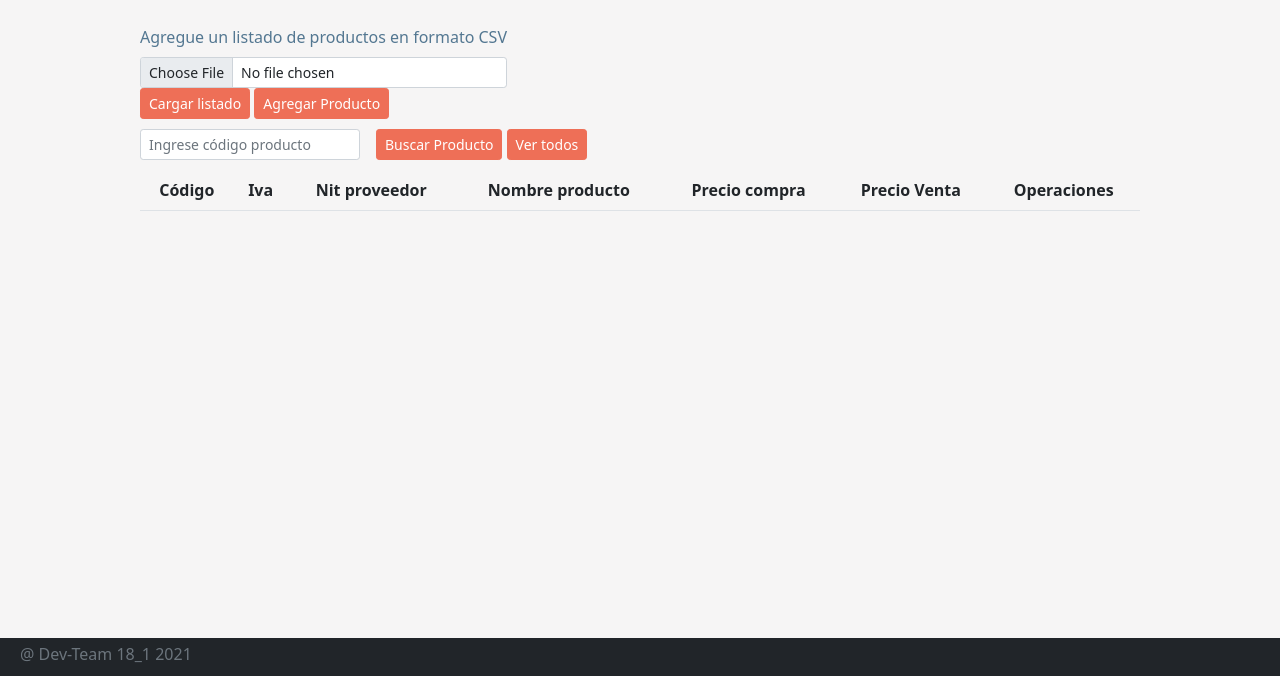
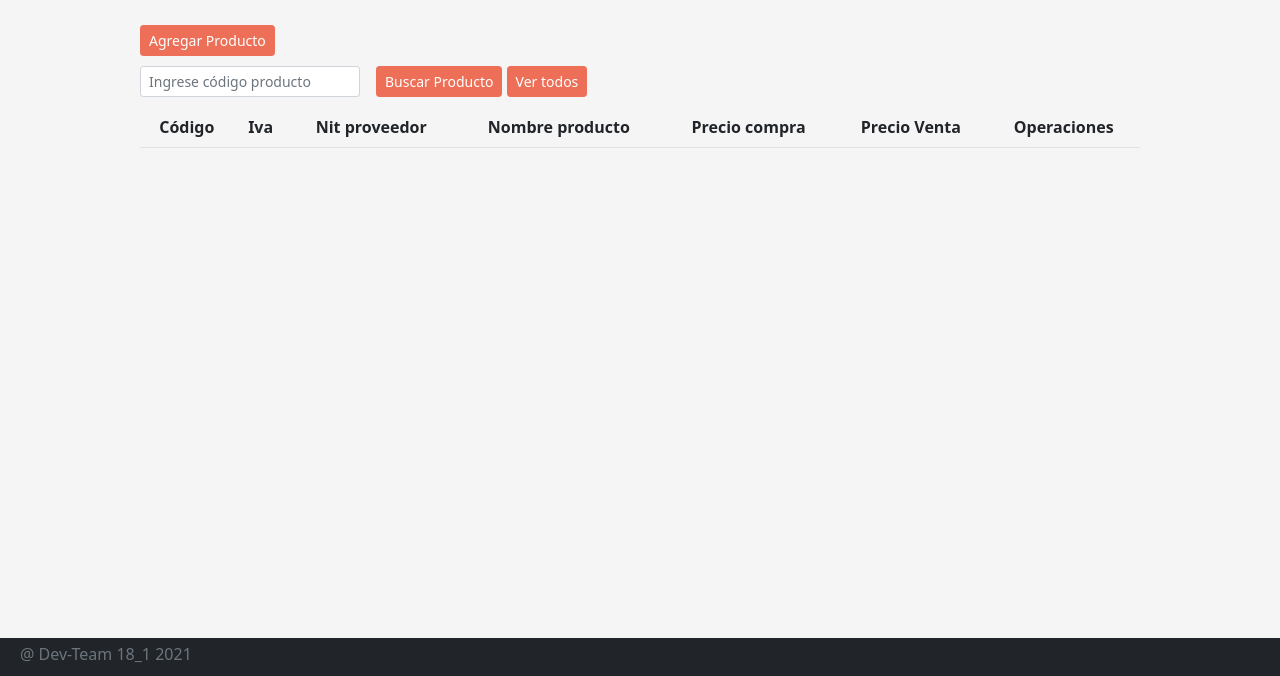
Before and after one commit to rinckoarmg/tiendafront, a plain HTML site: page Vistas/productos.html in a window 1280 px wide. Shown: the part 124-800 px from the top of the page. Drawn offline with nearby package versions, Linux system fonts and the light colour scheme; no server answers.

Commit message:
Productos - segmento para cargar CSV oculto

```diff
--- a/Vistas/productos.html
+++ b/Vistas/productos.html
@@ -58,9 +58,9 @@
     <div class="formularios2">
         <form class="row g-3" >
             <div class="col-auto">
-                <label for="formFile" class="form-label">Agregue un listado de productos en formato CSV</label>
+                <!--<label for="formFile" class="form-label">Agregue un listado de productos en formato CSV</label>
                 <input class="form-control form-control-sm" type="file" id="formFile">
-                <button type="submit" class="btn btn-secondary btn-sm">Cargar listado</button>
+                <button type="submit" class="btn btn-secondary btn-sm">Cargar listado</button> -->
                 <!-- Formulario agregar Inicio -->
                 <!-- Button trigger modal -->
                 <button type="button" class="btn btn-secondary btn-sm" data-bs-toggle="modal" data-bs-target="#formulario">Agregar Producto</button>
```
